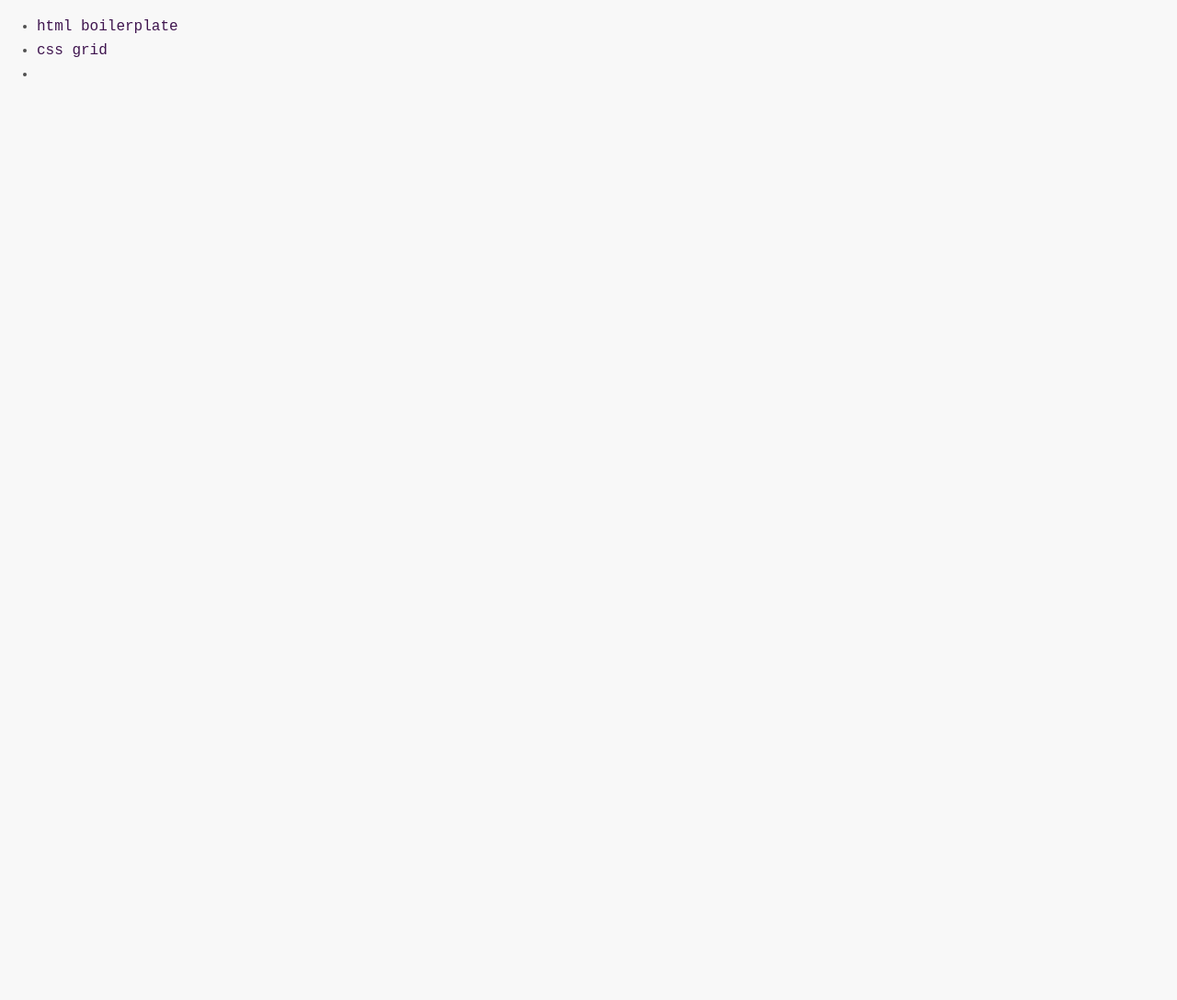
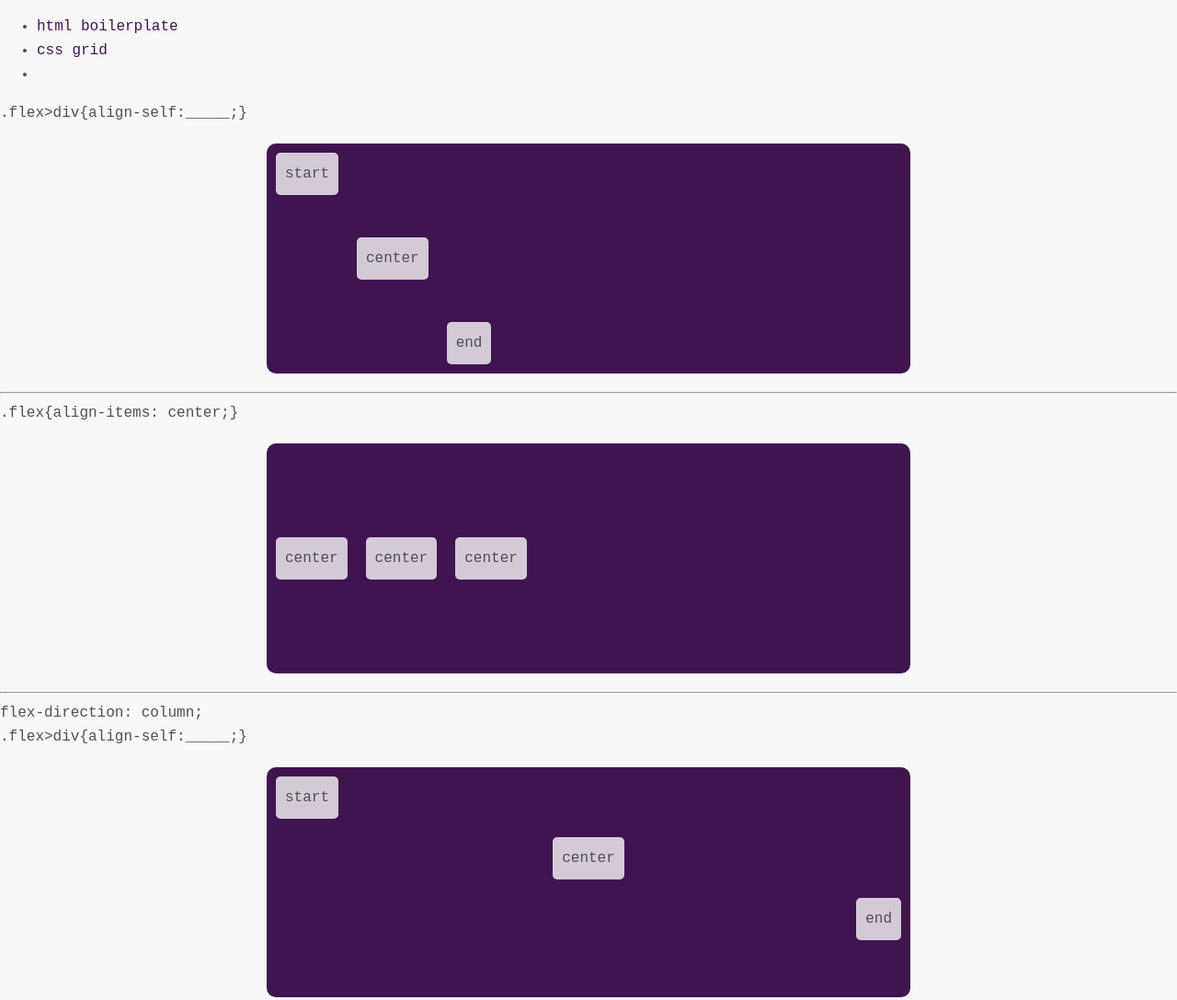
Before and after one commit to k2loo/boilerplate-demos, a plain HTML site: page html/flexbox.html in a window 1280 px wide. Shown: the whole page at 92% size. Before the commit the page ends 800 px from the top, so only its background shows below. Drawn offline with Linux system fonts and the light colour scheme.

Commit message:
added more flexes

```diff
--- a/css/css-grid.css
+++ b/css/css-grid.css
@@ -1,13 +1,10 @@
 :root {
   font-size: 10px;
-  --color-primary: rgba(63, 21, 79, 1);
-	--color-secondary: rgba(228, 0, 43, 1);
+  --clr-primary: rgba(63, 21, 79, 1);
+	--clr-secondary: rgba(228, 0, 43, 1);
   --clr-light: rgba(248, 248, 248,1); /* #F8F8F8 */
   --clr-light-80: rgba(248, 248, 248,0.8);
   --clr-dark: rgba(80, 80, 80,1);
-  --clr-dark-80: rgba(80, 80, 80,0.8);
-  --clr-dark-50: rgba(80, 80, 80,0.5);
-  --clr-dark-30: rgba(80, 80, 80,0.3);
 }
 
 body, html {
@@ -22,20 +19,16 @@ body, html {
 .wrapper{
   max-width: 120rem;
   margin: 2rem auto;
-  background-color: var(--color-primary);
-    border-radius: 1rem;
+  background-color: var(--clr-primary);
+  border-radius: 1rem;
 
 }
 .demo{
   padding: 1rem;
-  /* border: 1px solid var(--clr-dark); */
-
   grid-gap: 0.5rem;
 }
 .demo>div{
   padding: 2rem 0;
-  /* margin: 0.5rem; */
-  /* border: 1px solid var(--clr-dark); */
   border-radius: 0.5rem;
   height: 10rem;
   display: flex;
@@ -44,11 +37,11 @@ body, html {
   background-color: var(--clr-light-80);
 }
 a {
-  color:var(--color-primary);
+  color:var(--clr-primary);
   text-decoration: none;
 }
 a:hover{
-  color: var(--color-secondary);
+  color: var(--clr-secondary);
 }
 
 
--- a/css/flexbox.css
+++ b/css/flexbox.css
@@ -0,0 +1,68 @@
+:root {
+  font-size: 10px;
+  --clr-primary: rgba(63, 21, 79, 1);
+	--clr-secondary: rgba(228, 0, 43, 1);
+  --clr-light: rgba(248, 248, 248,1); /* #F8F8F8 */
+  --clr-light-80: rgba(248, 248, 248,0.8);
+  --clr-dark: rgba(80, 80, 80,1);
+}
+
+body, html {
+  font-family: 'Roboto Mono', monospace;
+  font-size: 1.6rem;
+  font-weight: 400;
+  line-height: 2.6rem;
+  color: var(--clr-dark);
+  background-color: var(--clr-light);
+}
+a {
+  color:var(--clr-primary);
+  text-decoration: none;
+}
+a:hover{
+  color: var(--clr-secondary);
+}
+
+.wrapper{
+  width: 70rem;
+  height: 25rem;
+  margin: 2rem auto;
+  background-color: var(--clr-primary);
+  border-radius: 1rem;
+
+}
+.flex{
+   display: flex;
+}
+.flex>div{
+  /* display: flex; */
+  margin: 1rem;
+  padding: 1rem;
+  border-radius: 0.5rem;
+  background-color: var(--clr-light-80);
+}
+.align-self--start{
+  align-self: start;
+}
+.align-self--center{
+  align-self: center;
+}
+.align-self--end{
+  align-self: end;
+}
+
+.align-items--center{
+  align-items: center;
+  /* justify-content: space-between; */
+}
+
+
+
+
+.column{
+  flex-direction: column;
+}
+.align-content{
+  align-content: center;
+  justify-content: center;
+}
--- a/html/flexbox.html
+++ b/html/flexbox.html
@@ -5,20 +5,46 @@
   <meta charset="UTF-8">
   <meta name="viewport" content="width=device-width, initial-scale=1.0">
   <meta http-equiv="X-UA-Compatible" content="ie=edge">
-  <title>Document</title>
+  <title>flexbox demo</title>
   <link rel="stylesheet" href="../css/normalize.min.css">
-  <link rel="stylesheet" href="../css/css-grid.css">
+  <link rel="stylesheet" href="../css/flexbox.css">
   <link href="https://fonts.googleapis.com/css?family=Roboto+Mono&display=swap rel=" stylesheet">
 </head>
 
 <body>
-  <ul>
-    <li><a href="../index.html">html boilerplate</a></li>
-    <li><a href="../html/css-grid.html">css grid</a></li>
-    <li></li>
-  </ul>
+  <div class="content">
+    <ul>
+      <li><a href="../index.html">html boilerplate</a></li>
+      <li><a href="../html/css-grid.html">css grid</a></li>
+      <li></li>
+    </ul>
+    <div>.flex>div{align-self:_____;}</div>
+    <div class="wrapper flex">
+      <div class="align-self--start">start</div>
+      <div class="align-self--center">center</div>
+      <div class="align-self--end">end</div>
+    </div>
+    <hr>
+    <div>.flex{align-items: center;}</div>
+    <div class="wrapper flex align-items--center">
+      <div class="">center</div>
+      <div class="">center</div>
+      <div class="">center</div>
+    </div>
+    <hr>
 
 
 
 
+    <div>flex-direction: column;</div>
+    <div>.flex>div{align-self:_____;}</div>
+    <div class="wrapper flex column">
+      <div class="align-self--start">start</div>
+      <div class="align-self--center">center</div>
+      <div class="align-self--end">end</div>
+    </div>
+  </div>
+
+
+
 </body>
```
Also changed, not shown: html/css-grid.html (+1 -1 lines).
